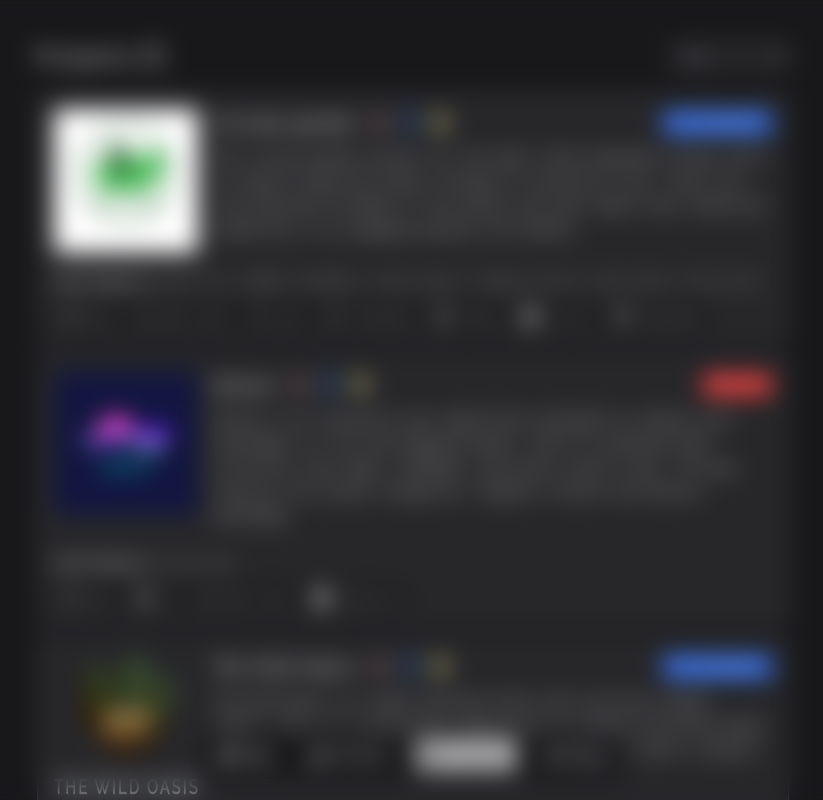
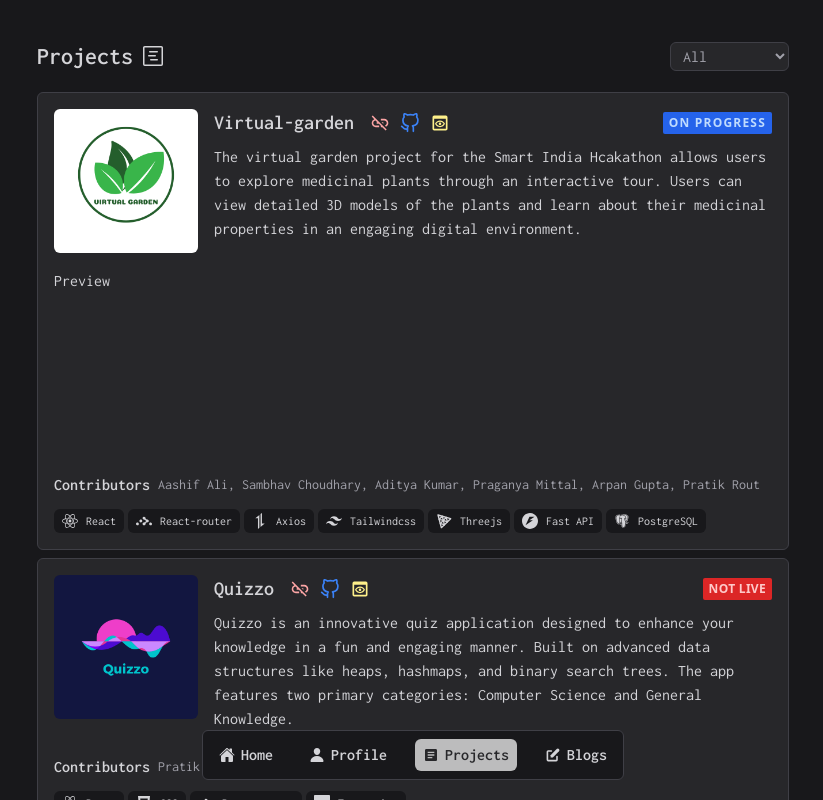
Before and after one commit to OMPRATIK/Portfolio, a React (Vite) app: page /projects in a window 1280 px wide. Both pictures are taken after a click on the button 667 px from the left and 123 px from the top of the page. Shown: the top 800 px of the page, without its empty margins (227-1050 px from the left). Built offline with nearby package versions, Linux system fonts and the light colour scheme.

Commit message:
update contact form

```diff
--- a/src/Ui/ContactForm.jsx
+++ b/src/Ui/ContactForm.jsx
@@ -10,7 +10,7 @@ function ContactForm() {
         bg-zinc-900 p-4 sm:w-full sm:p-6"
     >
       <div className="">
-        <h1 className="text-base sm:text-2xl">Let&apos;s work together !</h1>
+        <h1 className="text-base sm:text-2xl">Let&apos;s work together🤝</h1>
         <p className="text-xs text-zinc-500 sm:text-sm">
           Send me a message or contact me on Whatsapp or my email
         </p>
@@ -19,34 +19,36 @@ function ContactForm() {
         <input
           placeholder="Name"
           type="text"
-          className="rounded-md bg-zinc-800 px-2 py-1 text-zinc-300"
+          className="rounded-md bg-zinc-800 px-2 py-1 text-zinc-300 outline-none
+            focus:outline-offset-1 focus:outline-zinc-600"
         />
         <input
           placeholder="Email"
           type="text"
-          className="rounded-md bg-zinc-800 px-2 py-1 text-zinc-300"
+          className="rounded-md bg-zinc-800 px-2 py-1 text-zinc-300 outline-none
+            focus:outline-offset-1 focus:outline-zinc-600"
         />
         <textarea
           placeholder="Message"
-          className="rounded-md border-zinc-500 bg-zinc-800 px-2 py-1 text-zinc-300
-            focus:border-zinc-500 focus:outline-none"
+          className="h-20 rounded-md border-zinc-500 bg-zinc-800 px-2 py-1 text-zinc-300 outline-none
+            focus:outline-offset-1 focus:outline-zinc-600 sm:h-28"
           name=""
           id=""
-          rows={5}
         ></textarea>
         <button
           className="flex items-center justify-center gap-2 rounded-md bg-zinc-400 px-2 py-1
-            text-zinc-900 outline-none transition-all duration-300 ease-in-out"
+            font-semibold text-zinc-900 outline-none transition-all duration-300 ease-in-out
+            hover:bg-zinc-300"
         >
           <IoIosSend />
           <span>Send</span>
         </button>
       </div>
       <div className="flex gap-3 text-2xl sm:text-3xl">
-        <Link>
+        <Link to="https://wa.me/917846902017" target="_blank">
           <FaWhatsapp />
         </Link>
-        <Link>
+        <Link to="mailto:routprateek4@gmail.com">
           <IoMailOutline />
         </Link>
       </div>
--- a/src/Ui/Project.jsx
+++ b/src/Ui/Project.jsx
@@ -54,13 +54,22 @@ function Project({
             </div>
           </div>
         </div>
+        <div className={`${openModal ? "block" : "hidden"}`}>
+          <h4>Preview</h4>
+          <ReactPlayer
+            url={"https://www.youtube.com/watch?v=FeGwwIEKrJU"}
+            className="rounded-md"
+            width={"100%"}
+            height={"180px"}
+          />
+        </div>
         <p className="mb-2 text-zinc-300 sm:hidden">{description}</p>
 
         <div>
           {contributors && (
             <div className="mb-3 flex flex-col sm:flex-row sm:gap-2">
               <h4 className="font-semibold">Contributors</h4>
-              <ul className="flex flex-wrap items-center gap-1 text-sm text-zinc-300/70">
+              <ul className="flex flex-wrap items-center gap-1 text-sm text-zinc-400">
                 {contributors.join(", ")}
               </ul>
             </div>
@@ -74,9 +83,12 @@ function Project({
         </div>
       </div>
 
-      <Modal openModal={openModal} setOpenModal={setOpenModal}>
-        <ReactPlayer url={"https://www.youtube.com/watch?v=FeGwwIEKrJU"} />
-      </Modal>
+      {/* <Modal openModal={openModal} setOpenModal={setOpenModal}>
+        <ReactPlayer
+          url={"https://www.youtube.com/watch?v=FeGwwIEKrJU"}
+          className="rounded-md"
+        />
+      </Modal> */}
     </div>
   );
 }
@@ -94,7 +106,7 @@ function ProjectMetaData({ link, github, setOpenModal }) {
       <Link to={github}>
         <FiGithub className="text-blue-500 hover:text-blue-400" />
       </Link>
-      <button onClick={() => setOpenModal(true)}>
+      <button onClick={() => setOpenModal((openModal) => !openModal)}>
         <MdOutlinePreview className="text-yellow-200 hover:text-yellow-100" />
       </button>
     </div>
```
